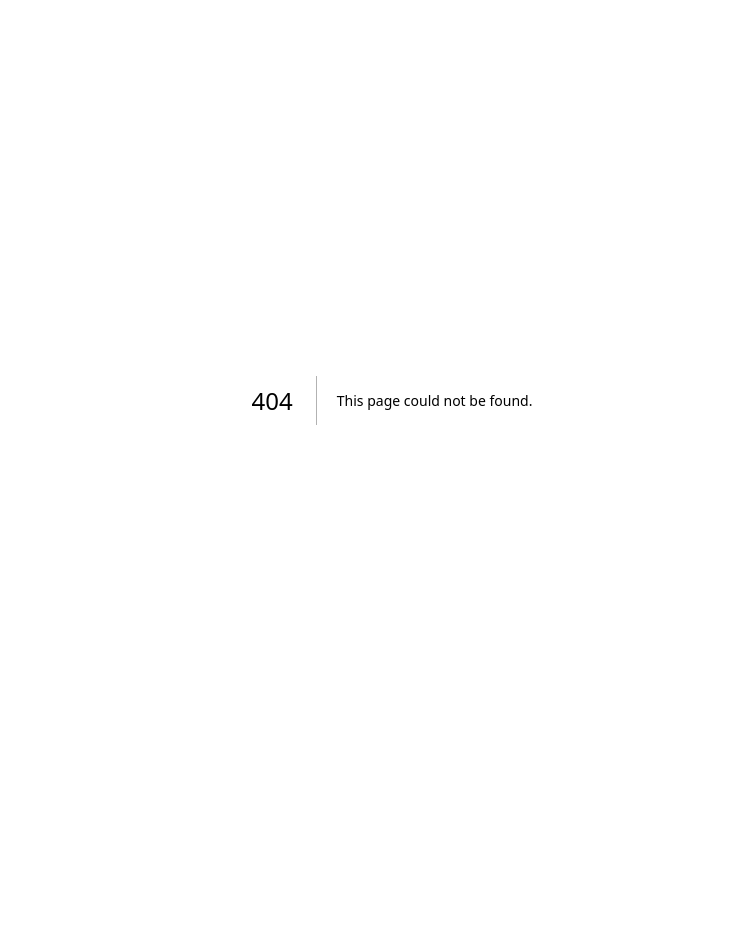
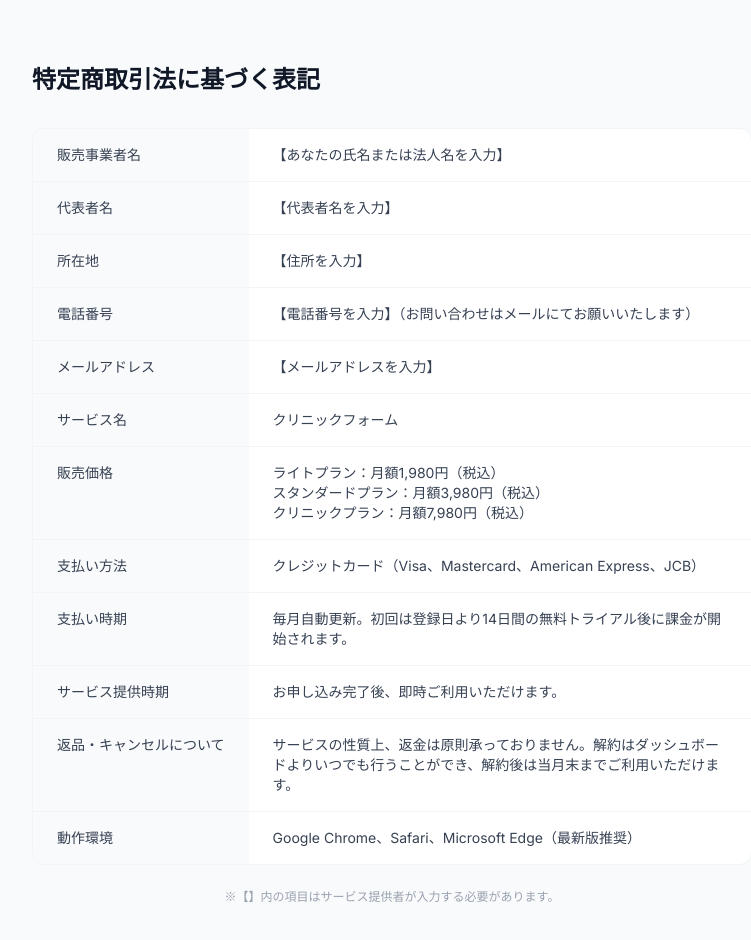
Before and after one commit to ItoShiyou/clinic-form, a Next.js app: page /legal in a window 1280 px wide. Before the commit this address had no page. Shown: the top 940 px of the page, without its empty margins (248-999 px from the left). Before the commit the page ends 800 px from the top, so only its background shows below. Built offline with nearby package versions, Linux system fonts and the light colour scheme.

Commit message:
add legal page

```diff
--- /dev/null
+++ b/src/app/legal/page.tsx
@@ -0,0 +1,46 @@
+export default function LegalPage() {
+  return (
+    <div className="min-h-screen bg-gray-50">
+      <div className="max-w-3xl mx-auto px-6 py-16">
+        <h1 className="text-2xl font-bold text-gray-900 mb-8">特定商取引法に基づく表記</h1>
+
+        <div className="bg-white rounded-xl border border-gray-100 overflow-hidden">
+          <table className="w-full text-sm">
+            <tbody>
+              {[
+                { label: '販売事業者名', value: '【あなたの氏名または法人名を入力】' },
+                { label: '代表者名', value: '【代表者名を入力】' },
+                { label: '所在地', value: '【住所を入力】' },
+                { label: '電話番号', value: '【電話番号を入力】（お問い合わせはメールにてお願いいたします）' },
+                { label: 'メールアドレス', value: '【メールアドレスを入力】' },
+                { label: 'サービス名', value: 'クリニックフォーム' },
+                {
+                  label: '販売価格',
+                  value: 'ライトプラン：月額1,980円（税込）\nスタンダードプラン：月額3,980円（税込）\nクリニックプラン：月額7,980円（税込）',
+                },
+                { label: '支払い方法', value: 'クレジットカード（Visa、Mastercard、American Express、JCB）' },
+                { label: '支払い時期', value: '毎月自動更新。初回は登録日より14日間の無料トライアル後に課金が開始されます。' },
+                { label: 'サービス提供時期', value: 'お申し込み完了後、即時ご利用いただけます。' },
+                { label: '返品・キャンセルについて', value: 'サービスの性質上、返金は原則承っておりません。解約はダッシュボードよりいつでも行うことができ、解約後は当月末までご利用いただけます。' },
+                { label: '動作環境', value: 'Google Chrome、Safari、Microsoft Edge（最新版推奨）' },
+              ].map((row) => (
+                <tr key={row.label} className="border-b border-gray-100 last:border-0">
+                  <th className="text-left px-6 py-4 font-medium text-gray-700 bg-gray-50 w-40 align-top whitespace-nowrap">
+                    {row.label}
+                  </th>
+                  <td className="px-6 py-4 text-gray-700 whitespace-pre-line">
+                    {row.value}
+                  </td>
+                </tr>
+              ))}
+            </tbody>
+          </table>
+        </div>
+
+        <p className="text-xs text-gray-400 mt-6 text-center">
+          ※【】内の項目はサービス提供者が入力する必要があります。
+        </p>
+      </div>
+    </div>
+  )
+}
```
